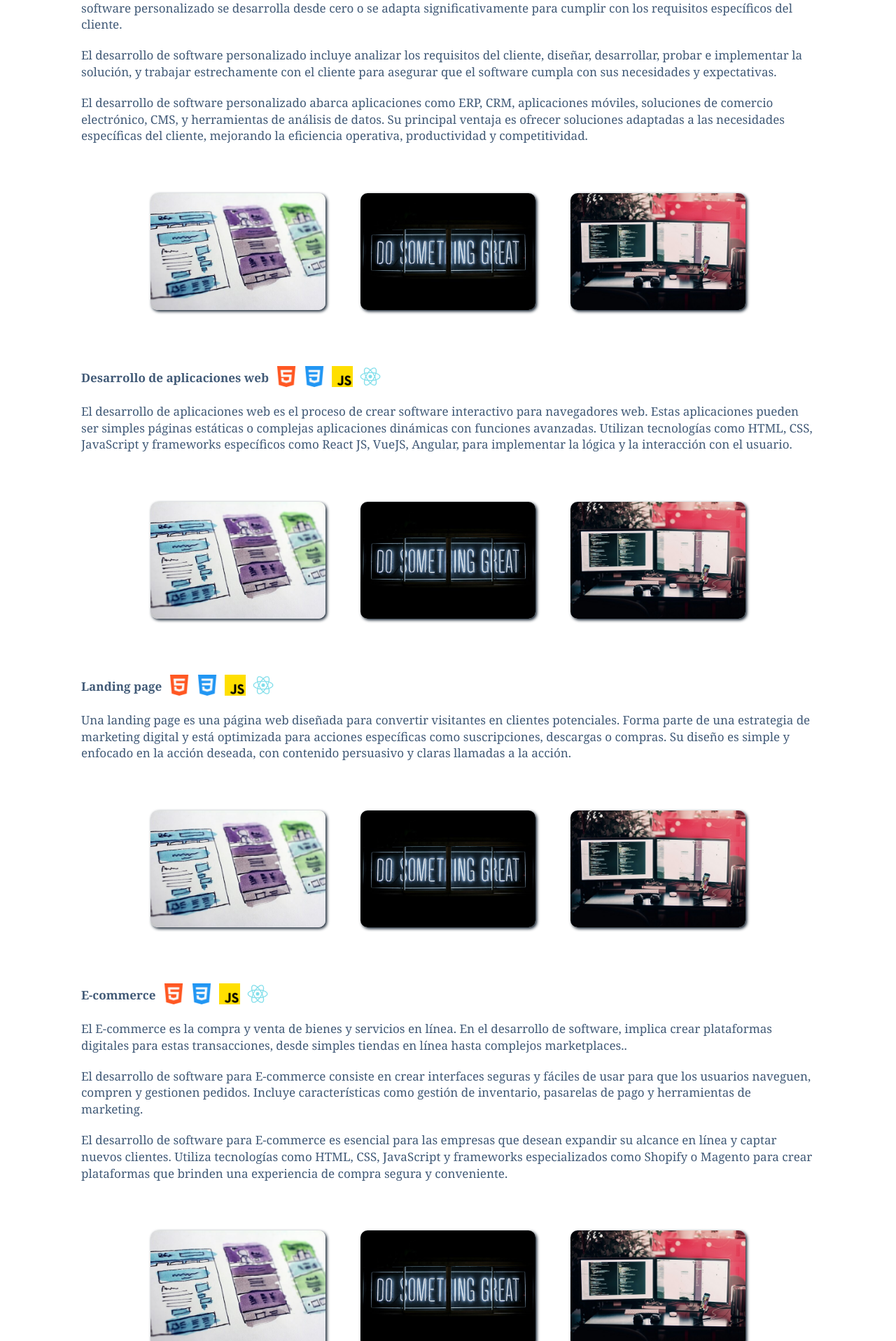
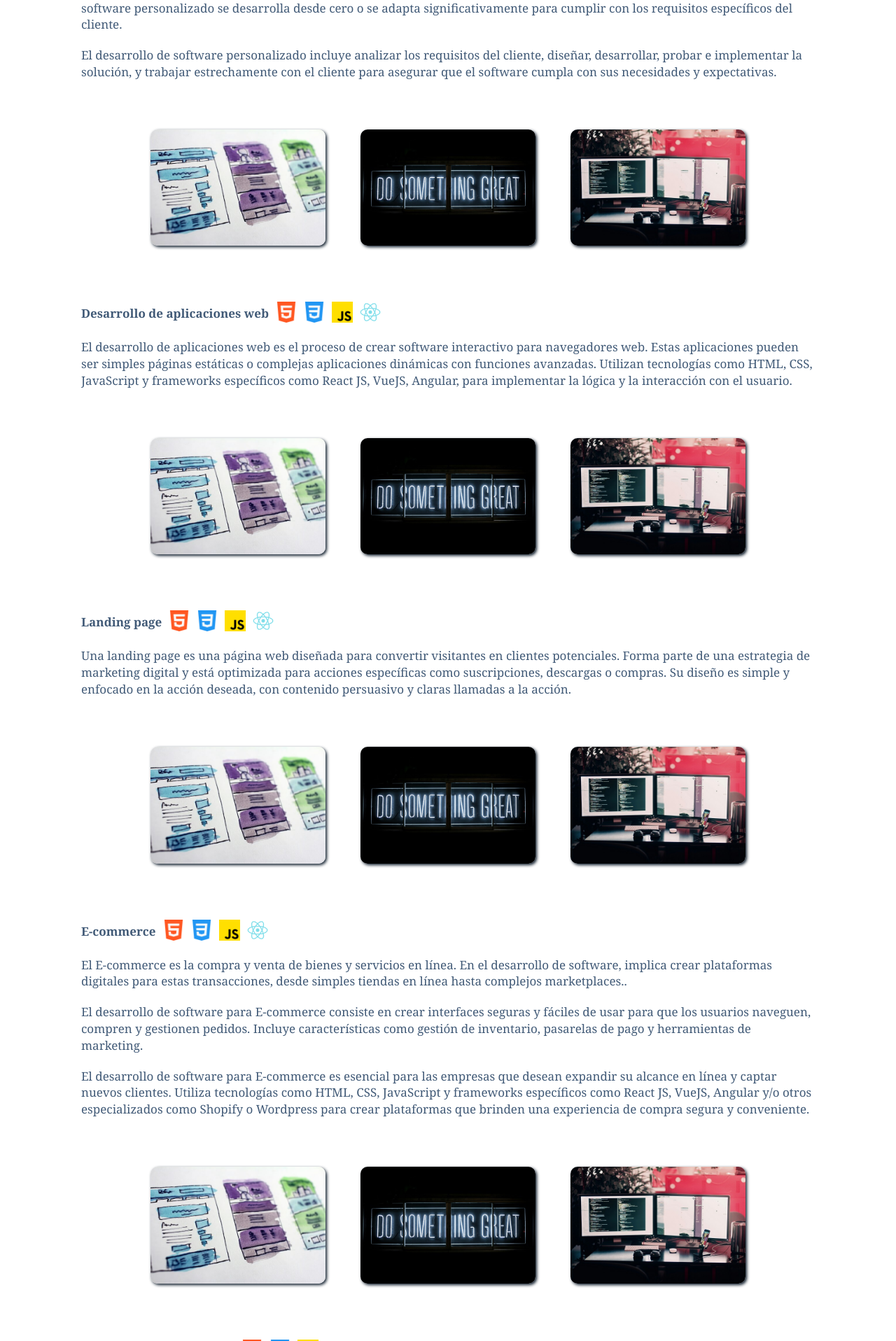
Before and after one commit to GeorgePhD/portfolio2024, a React (Vite) app: page / in a window 1280 px wide. Shown: the part 1264-3180 px from the top of the page at 70% size. Built offline with nearby package versions, Linux system fonts and the light colour scheme.

Commit message:
update: services minor mistakes fixed

```diff
--- a/src/Components/Services.jsx
+++ b/src/Components/Services.jsx
@@ -21,7 +21,6 @@ const Services = () => {
           </section>
           <p className="paragraph">El desarrollo de software personalizado es el proceso de crear soluciones de software únicas para las necesidades específicas de una empresa u organización. A diferencia del software comercial estándar, que está diseñado para un amplio mercado, el software personalizado se desarrolla desde cero o se adapta significativamente para cumplir con los requisitos específicos del cliente.</p>
           <p className="paragraph">El desarrollo de software personalizado incluye analizar los requisitos del cliente, diseñar, desarrollar, probar e implementar la solución, y trabajar estrechamente con el cliente para asegurar que el software cumpla con sus necesidades y expectativas.</p>
-          <p className="paragraph">El desarrollo de software personalizado abarca aplicaciones como ERP, CRM, aplicaciones móviles, soluciones de comercio electrónico, CMS, y herramientas de análisis de datos. Su principal ventaja es ofrecer soluciones adaptadas a las necesidades específicas del cliente, mejorando la eficiencia operativa, productividad y competitividad.</p>
           <div className="services__image__container">
               <img src={Image1} className="services__image" alt="" />
               <img src={Image2} className="services__image middle__image" alt="" />
@@ -68,7 +67,7 @@ const Services = () => {
           </section>
           <p className="paragraph">El E-commerce es la compra y venta de bienes y servicios en línea. En el desarrollo de software, implica crear plataformas digitales para estas transacciones, desde simples tiendas en línea hasta complejos marketplaces..</p>
           <p className="paragraph">El desarrollo de software para E-commerce consiste en crear interfaces seguras y fáciles de usar para que los usuarios naveguen, compren y gestionen pedidos. Incluye características como gestión de inventario, pasarelas de pago y herramientas de marketing.</p>
-          <p className="paragraph">El desarrollo de software para E-commerce es esencial para las empresas que desean expandir su alcance en línea y captar nuevos clientes. Utiliza tecnologías como HTML, CSS, JavaScript y frameworks especializados como Shopify o Magento para crear plataformas que brinden una experiencia de compra segura y conveniente.</p>
+          <p className="paragraph">El desarrollo de software para E-commerce es esencial para las empresas que desean expandir su alcance en línea y captar nuevos clientes. Utiliza tecnologías como HTML, CSS, JavaScript y frameworks específicos como React JS, VueJS, Angular y/o otros especializados como Shopify o Wordpress para crear plataformas que brinden una experiencia de compra segura y conveniente.</p>
           <div className="services__image__container">
               <img src={Image1} className="services__image" alt="" />
               <img src={Image2} className="services__image middle__image" alt="" />
@@ -138,7 +137,7 @@ const Services = () => {
           </div>
             <ul className="services__ul">
               <li><p className="paragraph">Imágenes de fondo: El uso de imágenes de fondo de alta calidad puede agregar profundidad y personalidad a un sitio web, creando una impresión visual impactante desde el primer vistazo.</p></li>
-              <li><p className="paragraph">mágenes de productos: En el caso de sitios de comercio electrónico u otros sitios que presentan productos, las imágenes de productos de alta calidad son fundamentales para atraer y convencer a los clientes potenciales.</p></li>
+              <li><p className="paragraph">Imágenes de productos: En el caso de sitios de comercio electrónico u otros sitios que presentan productos, las imágenes de productos de alta calidad son fundamentales para atraer y convencer a los clientes potenciales.</p></li>
               <li><p className="paragraph">Fotografía de retrato: Las fotografías de retrato pueden utilizarse para agregar un toque humano y personal a un sitio web, especialmente en secciones como Acerca de nosotros o testimonios de clientes.</p></li>
               <li><p className="paragraph">Fotografía de stock: El uso de fotografías de stock puede proporcionar imágenes de alta calidad y profesionales para complementar el contenido del sitio web, cuando las imágenes personalizadas no están disponibles o no son prácticas.</p></li>
               <li><p className="paragraph">Optimización de imágenes: Es importante optimizar las imágenes para la web para garantizar tiempos de carga rápidos y un rendimiento óptimo del sitio web. Esto puede incluir la compresión de imágenes, el uso de formatos de archivo web adecuados y la implementación de técnicas de carga diferida.</p></li>
```
